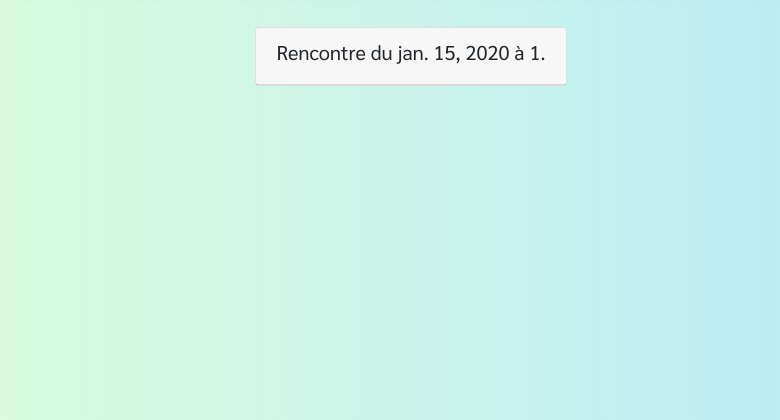
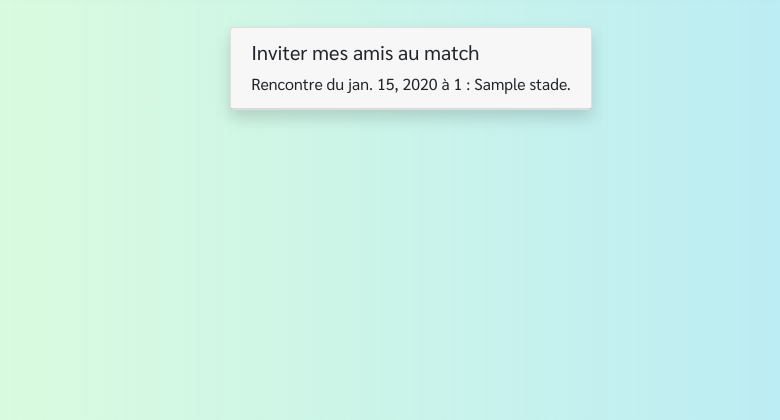
Before and after one commit to GAzerty/Projet_Web, a Django app: page /rencontre/1/invitermesamis/ in a window 1280 px wide. Shown: the part 347-767 px from the top of the page, without its empty margins (229-1009 px from the left). Run offline with Django 3.2, Linux system fonts and the light colour scheme; a user stored in the database is signed in; tables that the repository leaves empty hold one stand-in row (values such as "Sample post"); some libraries are stand-ins or nearby versions.

Commit message:
Modification: Affichage des listes et utilisation de nouveau icon

```diff
--- a/app/templates/inviter/amis_inviter.html
+++ b/app/templates/inviter/amis_inviter.html
@@ -5,23 +5,20 @@
 {% block maincontent %}
     <div class="d-flex justify-content-center">
         {% csrf_token %}
-        {% if succes %}
-        <div class="card">
+        <div class="card shadow">
             <div class="card-header">
-            <h5>Rencontre du {{ Rencontre.dateRencontre }} à {{ Rencontre.heureRencontre }}.</h5>
+            <h5>Inviter mes amis au match</h5>
+            <span>Rencontre du {{ Rencontre.dateRencontre }} à {{ Rencontre.heureRencontre }} : {{ Rencontre.lieuRencontre }}.</span>
             </div>
             <div id="feedback"></div>
             <ul class="list-group list-group-flush">
             {% for joueur in listJoueurAmis %}
-                <li class="list-group-item">
-                    {{ joueur.idJoueur.username }}
-                    <button class="btn btn-outline-primary" onclick="inviter_amis('{{ joueur.idJoueur.id }}','{{ Rencontre.idRencontre }}')"><i class="material-icons">check_circle</i></button>
+                <li class="d-flex justify-content-between align-items-center list-group-item">
+                    <span>{{ joueur.idJoueur.username }}</span>
+                    <button class="btn btn-outline-primary" onclick="inviter_amis('{{ joueur.idJoueur.id }}','{{ Rencontre.idRencontre }}')"><i class="material-icons">add_circle_outline</i></button>
                 </li>
             {% endfor %}
             </ul>
         </div>
-        {% else %}
-        {{ feedback }}
-        {% endif %}
     </div>
 {% endblock %}
--- a/app/templates/inviter/list_invitationsJoueur.html
+++ b/app/templates/inviter/list_invitationsJoueur.html
@@ -12,7 +12,7 @@
             <div id="feedback"></div>
             <ul class="list-group list-group-flush">
             {% for invitation in Invitations %}
-                <li class="list-group-item">
+                <li class="list-group-item d-flex justify-content-between align-items-center">
                     <a href="{% url 'read_rencontre' invitation.idRencontre.idRencontre %}">Invitation de {{ invitation.joueurDemandeur.idJoueur.username }}</a>
                     <button class="btn btn-outline-primary" onclick="accepter_invit('{{ invitation.idRencontre.idRencontre }}')"><i class="material-icons">check_circle</i></button>
                     <button class="btn btn-outline-danger" onclick="rejeter_invit('{{ invitation.joueurDemandeur.idJoueur.id }}','{{ invitation.idRencontre.idRencontre }}')"><i class="material-icons">clear</i></button>
```
